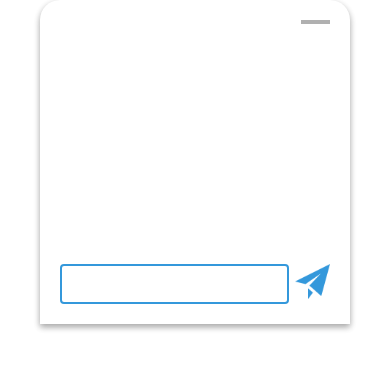
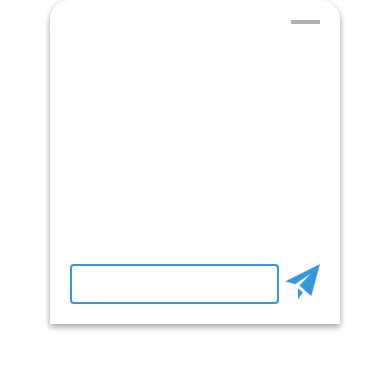
Before and after one commit to Lolichess/chatbot, a website: page index.html in a window 390 px wide. Both pictures are taken after a click on the element 356 px from the left and 810 px from the top of the page. Drawn offline with nearby package versions, Linux system fonts and the light colour scheme.

Commit message:
fix width

```diff
--- a/chatbot.css
+++ b/chatbot.css
@@ -144,7 +144,7 @@
   }
 
   .chatbot {
-    width: calc(100% - 120px);
+    width: 250px;
     bottom: 0px;
     margin: 0 auto;
     position: sticky;
```
